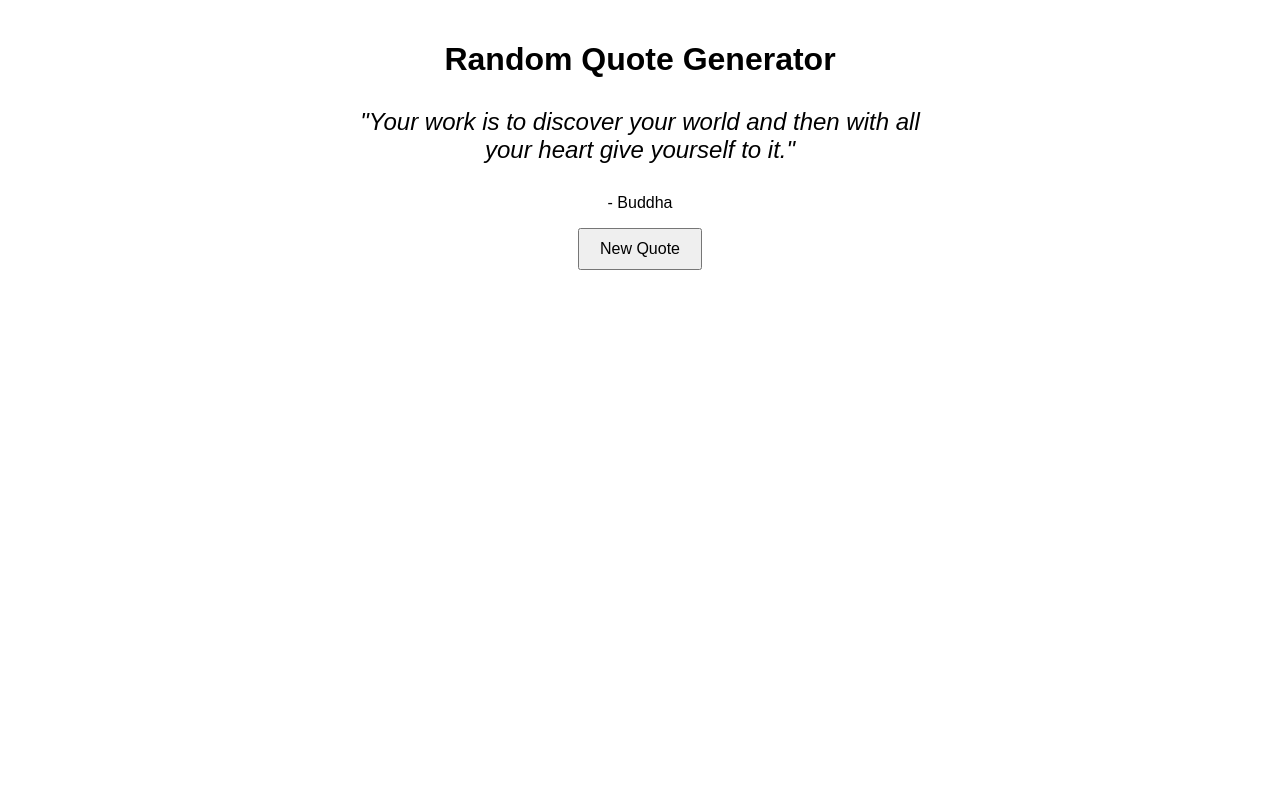
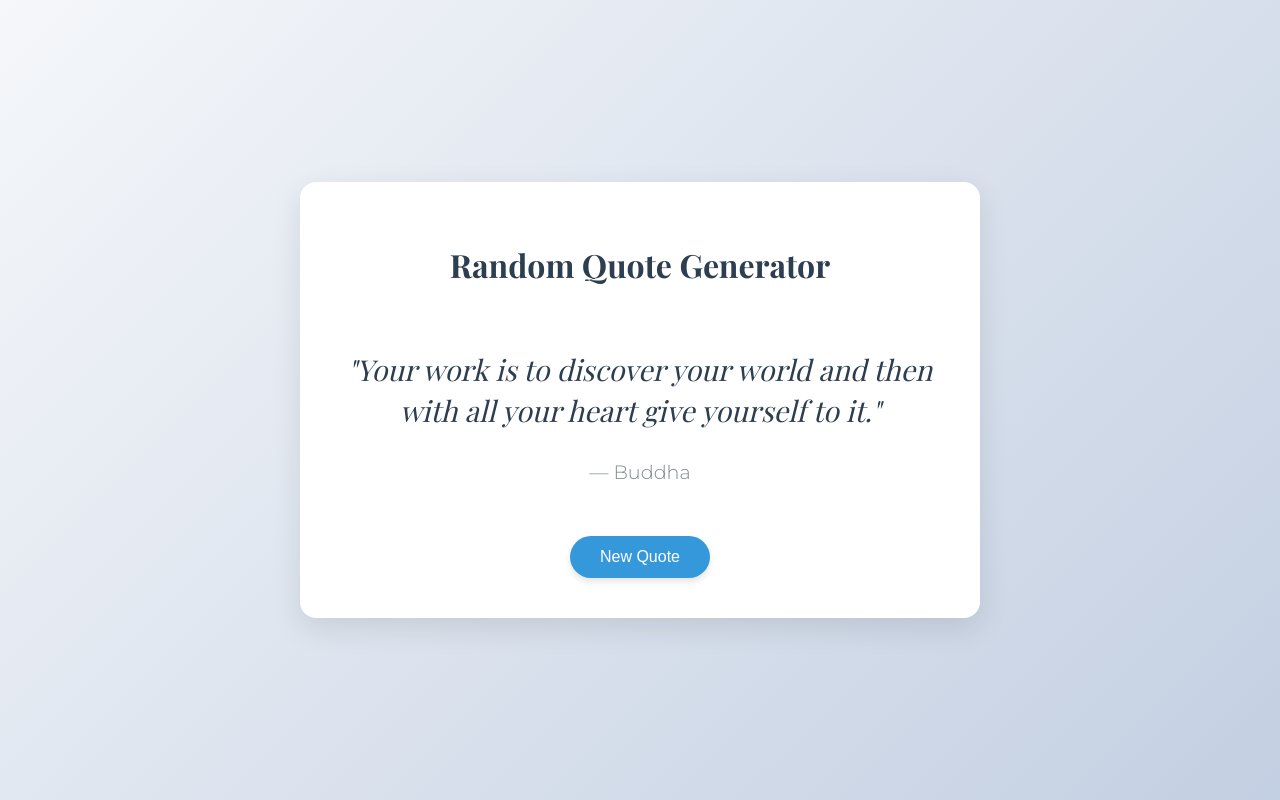
Before and after one commit to HappyStevison/my-json-api-or-similar, a plain HTML site: page index.html in a window 1280 px wide. Drawn offline with nearby package versions, Linux system fonts and the light colour scheme.

Commit message:
Update index.html

```diff
--- a/index.html
+++ b/index.html
@@ -2,55 +2,147 @@
 <html>
 <head>
   <title>My Quotes API Demo</title>
+  <link rel="preconnect" href="https://fonts.googleapis.com">
+  <link rel="preconnect" href="https://fonts.gstatic.com" crossorigin>
+  <link href="https://fonts.googleapis.com/css2?family=Playfair+Display:wght@400;700&family=Montserrat:wght@300;500&display=swap" rel="stylesheet">
   <style>
     body {
-      font-family: Arial, sans-serif;
-      max-width: 600px;
-      margin: 0 auto;
-      padding: 20px;
+      font-family: 'Montserrat', sans-serif;
+      background: linear-gradient(135deg, #f5f7fa 0%, #c3cfe2 100%);
+      min-height: 100vh;
+      margin: 0;
+      padding: 0;
+      display: flex;
+      justify-content: center;
+      align-items: center;
       text-align: center;
     }
+
+    .container {
+      max-width: 600px;
+      padding: 40px;
+      background: white;
+      border-radius: 16px;
+      box-shadow: 0 10px 30px rgba(0, 0, 0, 0.1);
+      transition: all 0.3s ease;
+    }
+
+    h1 {
+      font-family: 'Playfair Display', serif;
+      color: #2c3e50;
+      margin-bottom: 30px;
+      font-weight: 700;
+    }
+
+    #quote-container {
+      min-height: 200px;
+      display: flex;
+      flex-direction: column;
+      justify-content: center;
+    }
+
     blockquote {
-      font-size: 1.5em;
+      font-family: 'Playfair Display', serif;
+      font-size: 1.8em;
       font-style: italic;
-      margin: 30px 0;
+      color: #2c3e50;
+      line-height: 1.4;
+      margin: 20px 0;
+      opacity: 1;
+      transition: opacity 0.5s ease;
     }
+
+    #quote-author {
+      font-size: 1.2em;
+      color: #7f8c8d;
+      font-weight: 300;
+      margin-top: 10px;
+    }
+
     button {
-      padding: 10px 20px;
+      background: #3498db;
+      color: white;
+      border: none;
+      padding: 12px 30px;
       font-size: 1em;
+      border-radius: 50px;
       cursor: pointer;
+      transition: all 0.3s ease;
+      margin-top: 20px;
+      box-shadow: 0 4px 6px rgba(0, 0, 0, 0.1);
+    }
+
+    button:hover {
+      background: #2980b9;
+      transform: translateY(-2px);
+      box-shadow: 0 6px 12px rgba(0, 0, 0, 0.15);
+    }
+
+    .fade-out {
+      opacity: 0 !important;
     }
   </style>
 </head>
 <body>
-  <h1>Random Quote Generator</h1>
-  <div id="quote-container">
-    <blockquote id="quote-text">Loading...</blockquote>
-    <p id="quote-author"></p>
+  <div class="container">
+    <h1>Random Quote Generator</h1>
+    <div id="quote-container">
+      <blockquote id="quote-text">Loading...</blockquote>
+      <p id="quote-author"></p>
+    </div>
+    <button id="new-quote">New Quote</button>
   </div>
-  <button id="new-quote">New Quote</button>
 
   <script>
+    let refreshInterval;
+    const QUOTE_REFRESH_TIME = 15000; // 15 seconds
+
     // Fetch quotes from your JSON file
     async function getRandomQuote() {
       try {
+        // Add fade-out effect
+        const quoteElement = document.getElementById('quote-text');
+        const authorElement = document.getElementById('quote-author');
+
+        quoteElement.classList.add('fade-out');
+        authorElement.classList.add('fade-out');
+
+        // Wait for fade-out to complete
+        await new Promise(resolve => setTimeout(resolve, 500));
+
         const response = await fetch('quotes.json');
         const quotes = await response.json();
         const randomQuote = quotes[Math.floor(Math.random() * quotes.length)];
 
-        document.getElementById('quote-text').textContent = `"${randomQuote.quote}"`;
-        document.getElementById('quote-author').textContent = `- ${randomQuote.author}`;
+        quoteElement.textContent = `"${randomQuote.quote}"`;
+        authorElement.textContent = `— ${randomQuote.author}`;
+
+        // Remove fade-out class to trigger fade-in
+        quoteElement.classList.remove('fade-out');
+        authorElement.classList.remove('fade-out');
+
       } catch (error) {
         console.error("Error fetching quotes:", error);
         document.getElementById('quote-text').textContent = "Failed to load quotes. Please try again later.";
       }
     }
 
+    // Start auto-refresh
+    function startAutoRefresh() {
+      refreshInterval = setInterval(getRandomQuote, QUOTE_REFRESH_TIME);
+    }
+
     // Initial load
     getRandomQuote();
+    startAutoRefresh();
 
     // Button click handler
-    document.getElementById('new-quote').addEventListener('click', getRandomQuote);
+    document.getElementById('new-quote').addEventListener('click', () => {
+      // Reset the timer when manually getting a new quote
+      clearInterval(refreshInterval);
+      getRandomQuote();
+      startAutoRefresh();
+    });
   </script>
 </body>
 </html>
```
